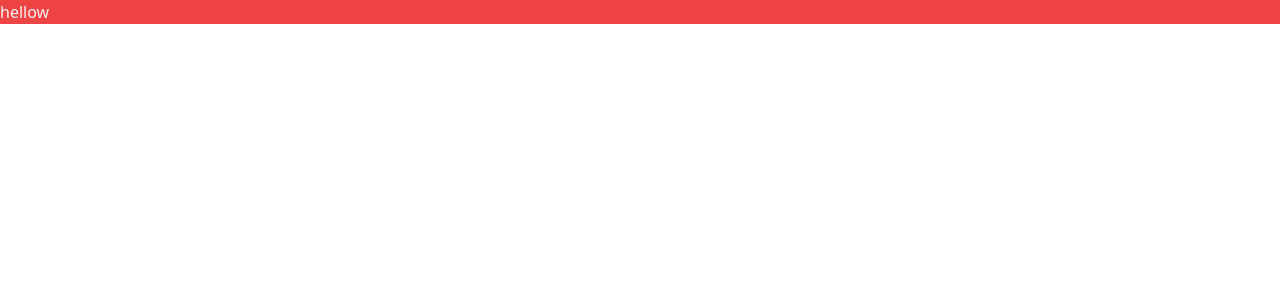
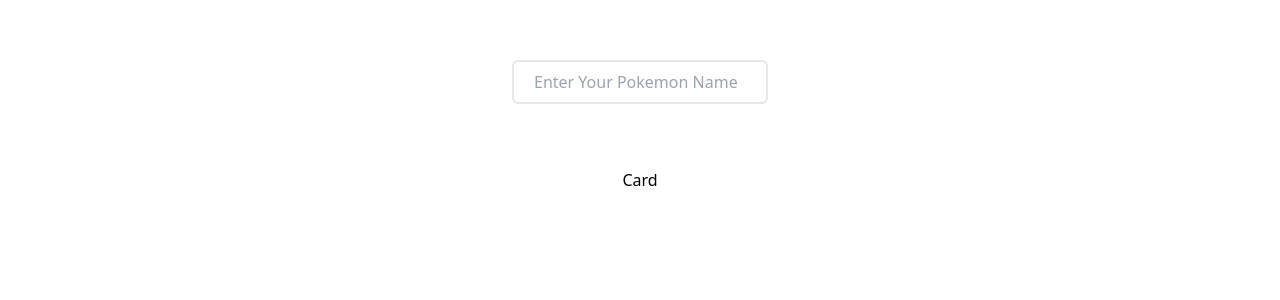
Before and after one commit to rakib00-dev/react-api-fetch, a React (Vite) app: page / in a window 1280 px wide. Shown: the top 300 px of the page. Built offline with nearby package versions, Linux system fonts and the light colour scheme.

Commit message:
added input content

```diff
--- a/src/App.jsx
+++ b/src/App.jsx
@@ -1,5 +1,13 @@
+import Card from './components/Card';
+import Input from './components/Input';
+
 function App() {
-  return <h1 className="bg-red-500 font-medium text-red-50">hellow</h1>;
+  return (
+    <div className="grid place-items-center gap-2 m-8">
+      <Input />
+      <Card />
+    </div>
+  );
 }
 
 export default App;
--- a/src/components/Input.jsx
+++ b/src/components/Input.jsx
@@ -1,5 +1,13 @@
 const Input = () => {
-  return <div>Input</div>;
+  return (
+    <>
+      <input
+        type="text"
+        placeholder="Enter Your Pokemon Name"
+        className="border-solid border-2 py-2 px-5 rounded-md w-64 mt-7 mb-14"
+      />
+    </>
+  );
 };
 
 export default Input;
```
